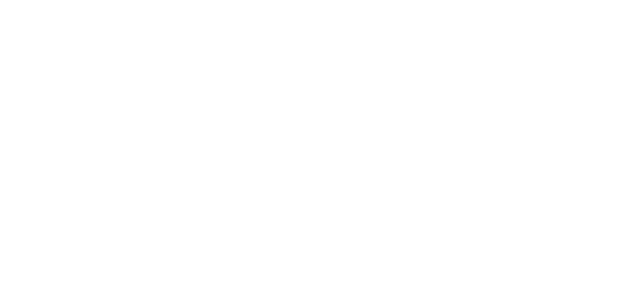
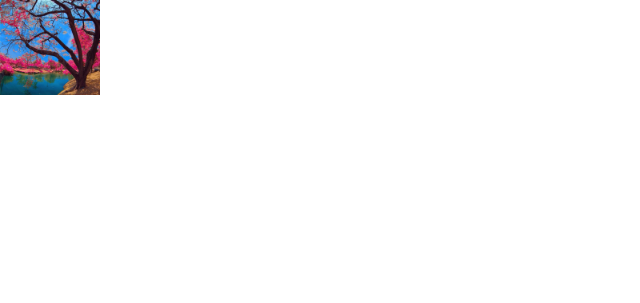
Before and after one commit to ZM081994/tab1610B, a plain HTML site: page src/index.html in a window 1280 px wide. Shown: the whole page, without its empty margins (0-640 px from the left). Drawn offline with Linux system fonts and the light colour scheme.

Commit message:
header完成

```diff
--- a/src/index.css
+++ b/src/index.css
@@ -21,3 +21,13 @@ html {
     display: flex;
     flex-direction: column;
 }
+
+header {
+    width: 100px;
+    height: 300px;
+}
+
+header img {
+    width: 100px;
+    height: auto;
+}
--- a/src/index.html
+++ b/src/index.html
@@ -11,7 +11,7 @@
 
 <body>
     <div class="wrap">
-
+        <header><img src="./1.jpg" alt=""></header>
     </div>
 
 </body>
```
Also changed, not shown: src/1.jpg (added).
